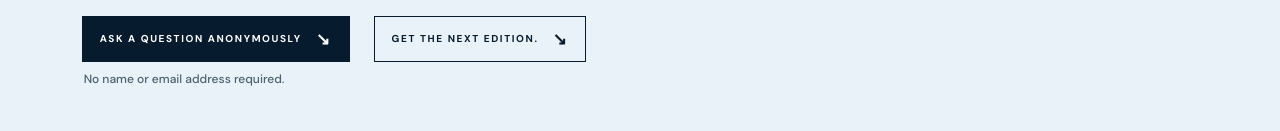
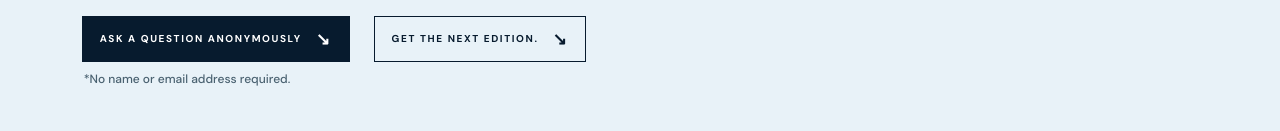
Before and after one commit to nadinekahlon/iterate-for-lawyers, a React (Vite) app in the folder client/: page /dear-nadine in a window 1280 px wide. Shown: the part 821-952 px from the top of the page. Built offline with nearby package versions, Linux system fonts and the light colour scheme.

Commit message:
Add asterisk to subtext for anonymity clarification

```diff
--- a/client/src/pages/DearNadine.tsx
+++ b/client/src/pages/DearNadine.tsx
@@ -70,7 +70,7 @@ export default function DearNadine() {
               >
                 Ask a question anonymously <DownArrow />
               </button>
-              <span className="dear-ask-subtext">No name or email address required.</span>
+              <span className="dear-ask-subtext">*No name or email address required.</span>
             </div>
             <a className="button dear-receive-button" href="#subscribe">
               Get the next edition. <DownArrow />
```
